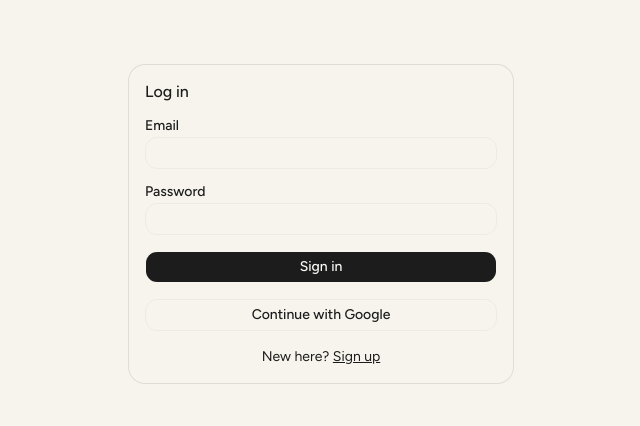
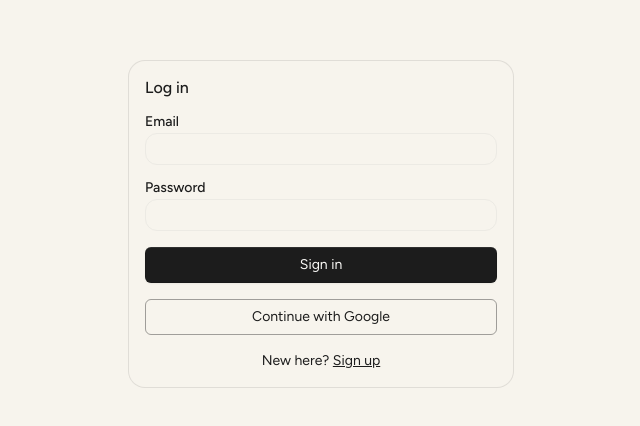
Before and after one commit to pouyali/scheduler, a Next.js app: page /login in a window 1280 px wide. Shown: the part 176-602 px from the top of the page, without its empty margins (319-959 px from the left). Built offline with nearby package versions, Linux system fonts and the light colour scheme.

Commit message:
feat(design): rebuild Button variants; migrate destructive call sites
Co-Authored-By: Claude Opus 4.7 (1M context) <noreply@anthropic.com>

```diff
--- a/app/(admin)/admin/seniors/[id]/danger-zone.tsx
+++ b/app/(admin)/admin/seniors/[id]/danger-zone.tsx
@@ -29,8 +29,8 @@ export function DangerZone({ id, fullName, archived }: Props) {
   const [error, setError] = useState<string | null>(null);
 
   return (
-    <div className="mt-10 rounded-md border border-red-200 p-4">
-      <h3 className="text-sm font-semibold text-red-700">Danger zone</h3>
+    <div className="mt-10 rounded-[var(--radius-lg)] border border-border p-4">
+      <h3 className="text-sm font-semibold text-foreground">Danger zone</h3>
       <div className="mt-3 flex flex-wrap items-center gap-2">
         {archived ? (
           <>
@@ -43,7 +43,7 @@ export function DangerZone({ id, fullName, archived }: Props) {
             </Button>
             <Dialog>
               <DialogTrigger asChild>
-                <Button variant="destructive">Permanently delete</Button>
+                <Button>Permanently delete</Button>
               </DialogTrigger>
               <DialogContent>
                 <DialogTitle>Permanently delete {fullName}?</DialogTitle>
@@ -57,13 +57,14 @@ export function DangerZone({ id, fullName, archived }: Props) {
                   value={typed}
                   onChange={(e) => setTyped(e.target.value)}
                 />
-                {error ? <p className="mt-2 text-sm text-red-600">{error}</p> : null}
+                {error ? (
+                  <p className="mt-2 text-sm italic text-muted-foreground">{error}</p>
+                ) : null}
                 <div className="mt-4 flex justify-end gap-2">
                   <DialogClose asChild>
                     <Button variant="outline">Cancel</Button>
                   </DialogClose>
                   <Button
-                    variant="destructive"
                     disabled={isPending || typed !== fullName}
                     onClick={() =>
                       startTransition(async () => {
--- a/components/ui/button.tsx
+++ b/components/ui/button.tsx
@@ -5,33 +5,27 @@ import { Slot } from "radix-ui";
 import { cn } from "@/lib/utils";
 
 const buttonVariants = cva(
-  "group/button inline-flex shrink-0 items-center justify-center rounded-lg border border-transparent bg-clip-padding text-sm font-medium whitespace-nowrap transition-all outline-none select-none focus-visible:border-ring focus-visible:ring-3 focus-visible:ring-ring/50 active:not-aria-[haspopup]:translate-y-px disabled:pointer-events-none disabled:opacity-50 aria-invalid:border-destructive aria-invalid:ring-3 aria-invalid:ring-destructive/20 dark:aria-invalid:border-destructive/50 dark:aria-invalid:ring-destructive/40 [&_svg]:pointer-events-none [&_svg]:shrink-0 [&_svg:not([class*='size-'])]:size-4",
+  "inline-flex shrink-0 items-center justify-center whitespace-nowrap text-sm font-normal transition-opacity outline-none select-none focus-visible:shadow-[var(--shadow-focus)] disabled:pointer-events-none disabled:opacity-50 [&_svg]:pointer-events-none [&_svg]:shrink-0 [&_svg:not([class*='size-'])]:size-4",
   {
     variants: {
       variant: {
-        default: "bg-primary text-primary-foreground [a]:hover:bg-primary/80",
+        default:
+          "bg-primary text-primary-foreground rounded-[var(--radius)] shadow-[var(--shadow-inset-dark)] active:opacity-80",
         outline:
-          "border-border bg-background hover:bg-muted hover:text-foreground aria-expanded:bg-muted aria-expanded:text-foreground dark:border-input dark:bg-input/30 dark:hover:bg-input/50",
+          "bg-transparent text-foreground rounded-[var(--radius)] border border-[var(--border-interactive)] active:opacity-80",
         secondary:
-          "bg-secondary text-secondary-foreground hover:bg-secondary/80 aria-expanded:bg-secondary aria-expanded:text-secondary-foreground",
+          "bg-secondary text-foreground rounded-[var(--radius)] active:opacity-80",
+        pill: "bg-secondary text-foreground rounded-full shadow-[var(--shadow-inset-dark)] opacity-70 hover:opacity-100 active:opacity-80",
         ghost:
-          "hover:bg-muted hover:text-foreground aria-expanded:bg-muted aria-expanded:text-foreground dark:hover:bg-muted/50",
-        destructive:
-          "bg-destructive/10 text-destructive hover:bg-destructive/20 focus-visible:border-destructive/40 focus-visible:ring-destructive/20 dark:bg-destructive/20 dark:hover:bg-destructive/30 dark:focus-visible:ring-destructive/40",
-        link: "text-primary underline-offset-4 hover:underline",
+          "bg-transparent text-foreground rounded-[var(--radius)] hover:bg-muted active:opacity-80",
+        link: "text-foreground underline underline-offset-2 hover:text-primary",
       },
       size: {
-        default:
-          "h-8 gap-1.5 px-2.5 has-data-[icon=inline-end]:pr-2 has-data-[icon=inline-start]:pl-2",
-        xs: "h-6 gap-1 rounded-[min(var(--radius-md),10px)] px-2 text-xs in-data-[slot=button-group]:rounded-lg has-data-[icon=inline-end]:pr-1.5 has-data-[icon=inline-start]:pl-1.5 [&_svg:not([class*='size-'])]:size-3",
-        sm: "h-7 gap-1 rounded-[min(var(--radius-md),12px)] px-2.5 text-[0.8rem] in-data-[slot=button-group]:rounded-lg has-data-[icon=inline-end]:pr-1.5 has-data-[icon=inline-start]:pl-1.5 [&_svg:not([class*='size-'])]:size-3.5",
-        lg: "h-9 gap-1.5 px-2.5 has-data-[icon=inline-end]:pr-2 has-data-[icon=inline-start]:pl-2",
-        icon: "size-8",
-        "icon-xs":
-          "size-6 rounded-[min(var(--radius-md),10px)] in-data-[slot=button-group]:rounded-lg [&_svg:not([class*='size-'])]:size-3",
-        "icon-sm":
-          "size-7 rounded-[min(var(--radius-md),12px)] in-data-[slot=button-group]:rounded-lg",
-        "icon-lg": "size-9",
+        default: "h-9 gap-1.5 px-4 py-2",
+        sm: "h-8 gap-1 px-3 text-[0.8rem]",
+        lg: "h-10 gap-2 px-5",
+        icon: "size-9",
+        "icon-sm": "size-8",
       },
     },
     defaultVariants: {
```
